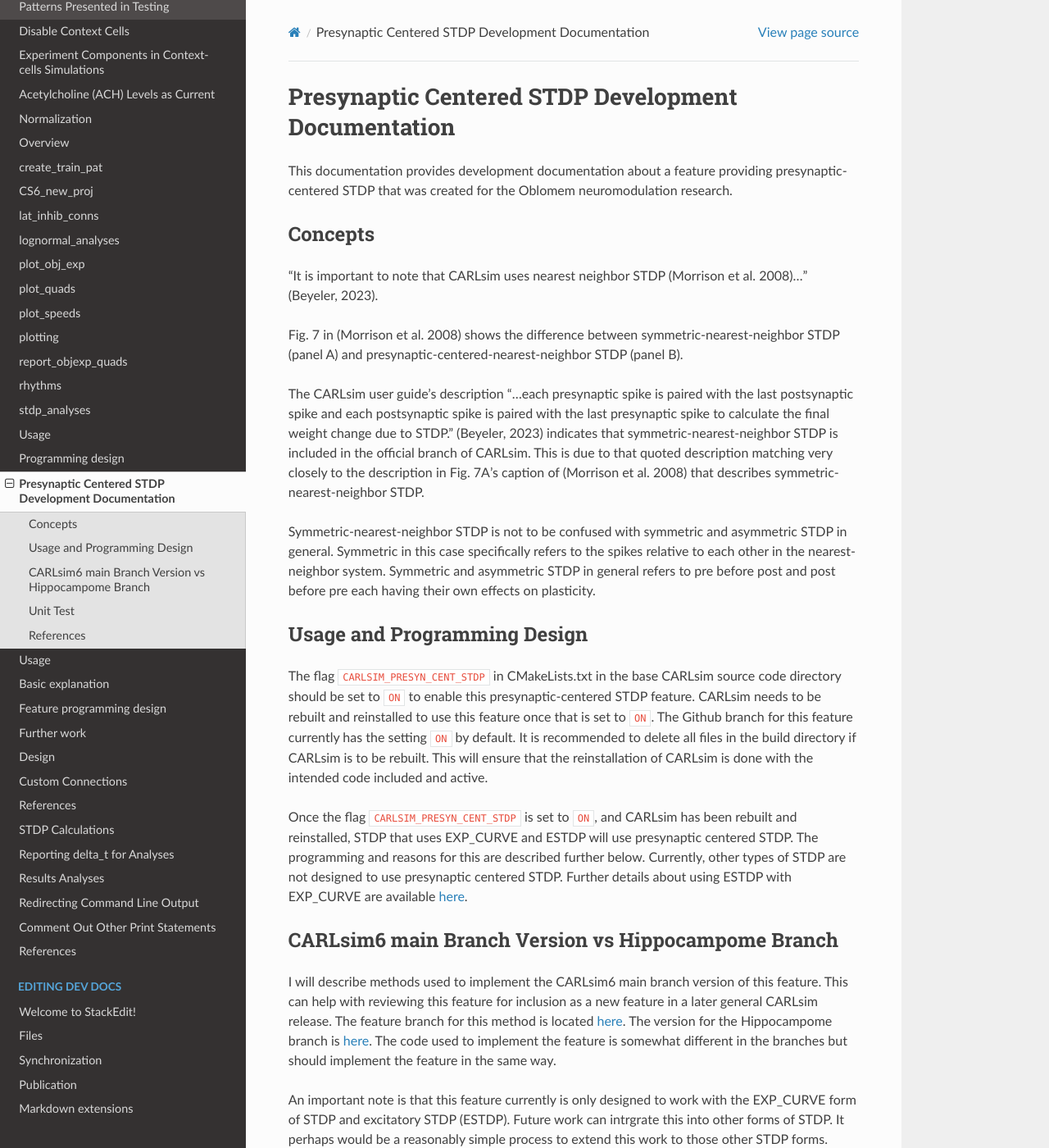
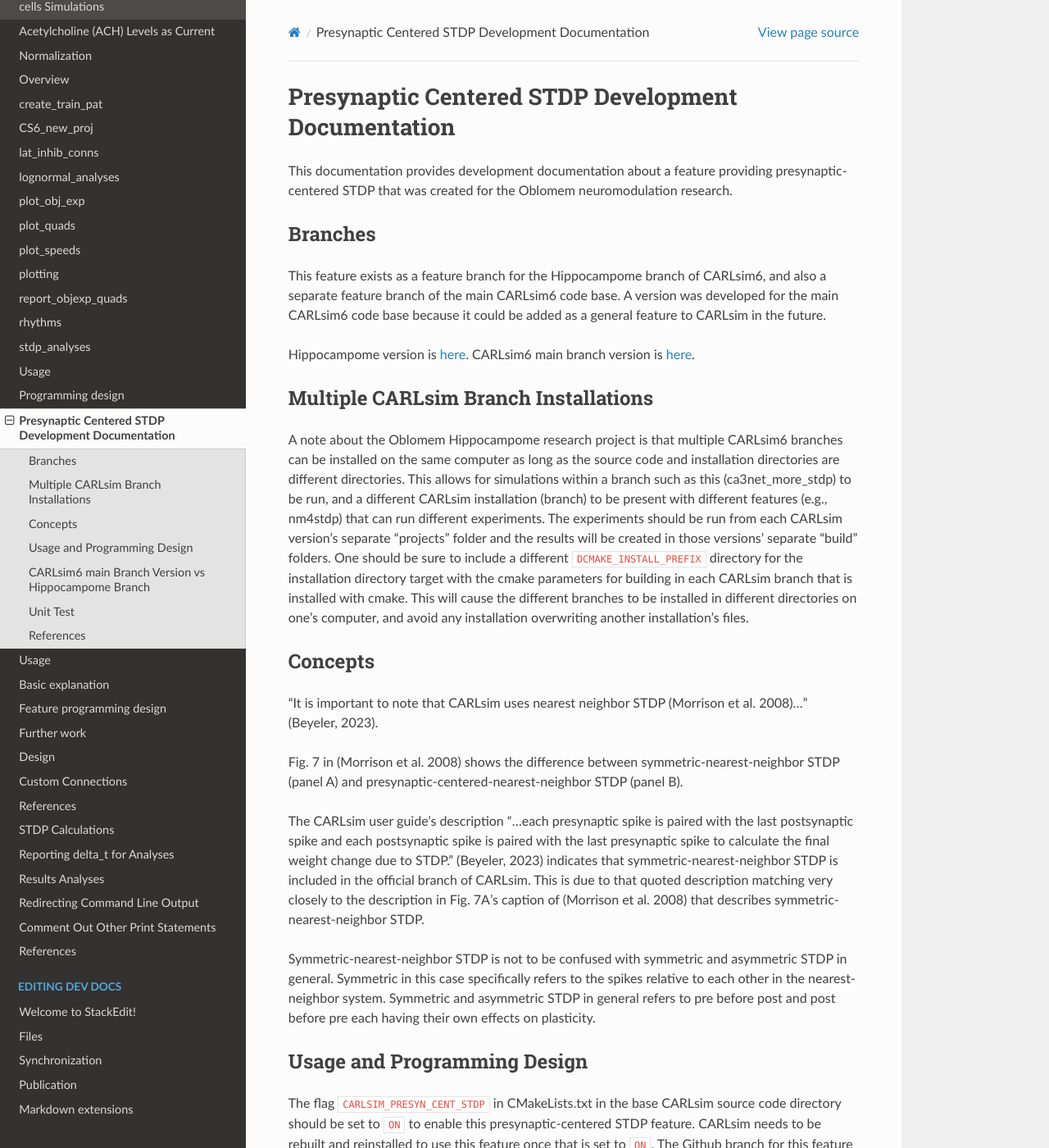
Before and after one commit to Hippocampome-Org/hco_dev_docs, a Sphinx documentation site: the page built from docs/oblomem/presyn_cent_stdp.md, in a window 1280 px wide and 1400 px high. Shown: the whole window at 82% size. Built offline with Sphinx 7.4.7 and the Read the Docs theme 3.1.0, drawn with Linux system fonts in a browser that asks for light colours; some of the changed text lies outside the part shown.

Commit message:
updated oblomem docs

````diff
--- a/docs/oblomem/presyn_cent_stdp.md
+++ b/docs/oblomem/presyn_cent_stdp.md
@@ -2,6 +2,16 @@ Presynaptic Centered STDP Development Documentation
 ===================================================
 
 This documentation provides development documentation about a feature providing presynaptic-centered STDP that was created for the Oblomem neuromodulation research.
+
+## Branches
+
+This feature exists as a feature branch for the Hippocampome branch of CARLsim6, and also a separate feature branch of the main CARLsim6 code base. A version was developed for the main CARLsim6 code base because it could be added as a general feature to CARLsim in the future.
+
+Hippocampome version is [here](https://github.com/nmsutton/CARLsim6/tree/feat/ca3net_more_stdp). CARLsim6 main branch version is [here](https://github.com/nmsutton/CARLsim6/tree/feat/presyn_cent_stdp).
+
+## Multiple CARLsim Branch Installations
+
+A note about the Oblomem Hippocampome research project is that multiple CARLsim6 branches can be installed on the same computer as long as the source code and installation directories are different directories. This allows for simulations within a branch such as this (ca3net_more_stdp) to be run, and a different CARLsim installation (branch) to be present with different features (e.g., nm4stdp) that can run different experiments. The experiments should be run from each CARLsim version's separate "projects" folder and the results will be created in those versions' separate "build" folders. One should be sure to include a different `DCMAKE_INSTALL_PREFIX` directory for the installation directory target with the cmake parameters for building in each CARLsim branch that is installed with cmake. This will cause the different branches to be installed in different directories on one's computer, and avoid any installation overwriting another installation's files.
 
 ## Concepts
 "It is important to note that CARLsim uses nearest neighbor STDP (Morrison et al. 2008)..." (Beyeler, 2023).
@@ -22,7 +32,7 @@ Once the flag `CARLSIM_PRESYN_CENT_STDP` is set to `ON`, and CARLsim has been re
 
 I will describe methods used to implement the CARLsim6 main branch version of this feature. This can help with reviewing this feature for inclusion as a new feature in a later general CARLsim release. The feature branch for this method is located [here](https://github.com/nmsutton/CARLsim6/tree/feat/presyn_cent_stdp). The version for the Hippocampome branch is [here](https://github.com/nmsutton/CARLsim6/tree/feat/ca3net_more_stdp). The code used to implement the feature is somewhat different in the branches but should implement the feature in the same way.
 
-An important note is that this feature currently is only designed to work with the EXP_CURVE form of STDP and excitatory STDP (ESTDP). Future work can intrgrate this into other forms of STDP. It perhaps would be a reasonably simple process to extend this work to those other STDP forms.
+An important note is that this feature currently is only designed to work with the EXP_CURVE form of STDP and excitatory STDP (ESTDP). Future work can integrate this into other forms of STDP. It perhaps would be a reasonably simple process to extend this work to those other STDP forms.
 
 Code was added to the following files to implement this feature:
 ```
@@ -36,7 +46,7 @@ The functions `setPostSpikesValue()` and `getPostSpikesPtr()` are designed to st
 
 The function `updateLTP()` typically includes computation of the wtChange due to presynaptic spike time before postsynaptic spike times (pre before post) in STDP. wtChange is a variable involved in computing synapse connection weight changes for neuron pairs due to STDP. This feature adds computation of post before pre spike times and its contribution to wtChange to `updateLTP()`. Specifically, this function computes the most recent post before pre spike time difference when an instance of pre before post spikes is detected in `updateLTP()`. The "presynaptic centered" approach then updates wtChange based on the post time that occured closest to the pre time in both the pre before post and post before pre timings.
 
-This feature disables the processing of wtChange with post before pre spikes in `generatePostSynapticSpike` for ESTDP EXP_CURVE spikes because that is now handled in `updateLTP()`. The default methods of CARLsim as designed for, it appears, symmetric nearest neighbor STDP. Specifically, processing post before pre spikes effecting wtChange in `generatePostSynapticSpike` accomidates that. This feature's alternative STDP method is made possible by handling that wtChange processing in `updateLTP()`.
+This feature disables the processing of wtChange with post before pre spikes in `generatePostSynapticSpike` for ESTDP EXP_CURVE spikes because that is now handled in `updateLTP()`. The default methods of CARLsim is designed for, it appears, symmetric nearest neighbor STDP. Specifically, processing post before pre spikes effecting wtChange in `generatePostSynapticSpike` accomidates that. This feature's alternative STDP method is made possible by handling that wtChange processing in `updateLTP()`.
 
 ## Unit Test
 
````
